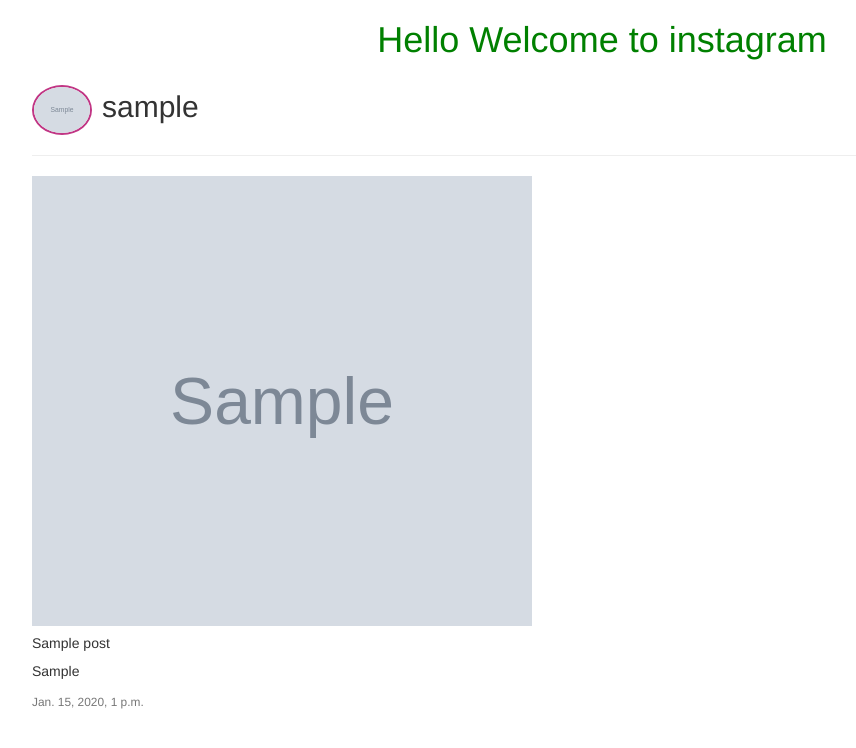
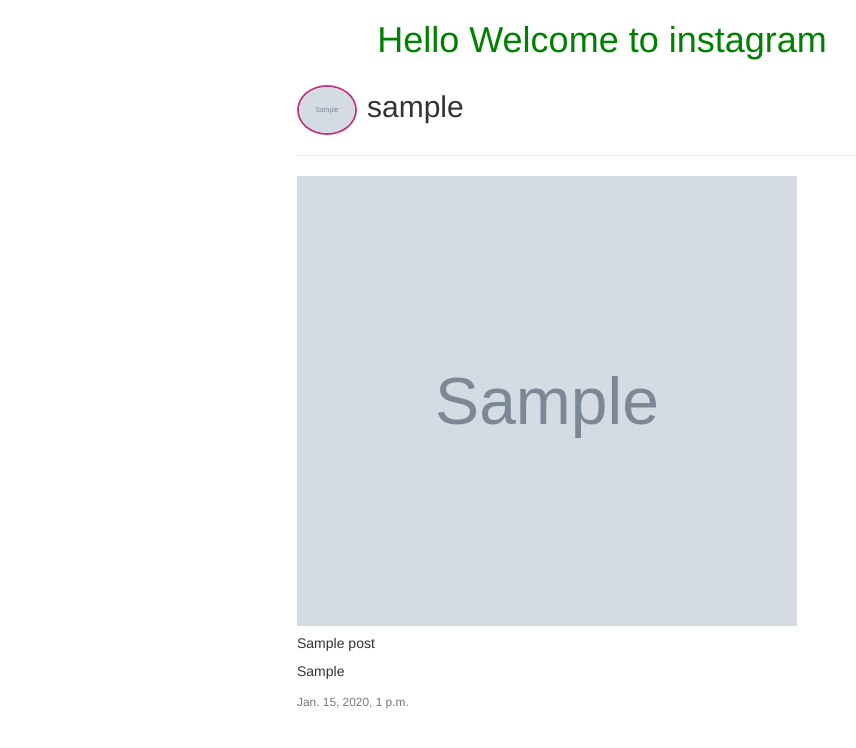
Before and after one commit to Tito-74/Instagram-App, a Django app: page / in a window 1280 px wide. Shown: the part 52-800 px from the top of the page, without its empty margins (38-894 px from the left). Run offline with Django 3.2, Linux system fonts and the light colour scheme; tables that the repository leaves empty hold one stand-in row (values such as "Sample post"); grey boxes marked "Sample" are stand-in pictures; some libraries are stand-ins or nearby versions.

Commit message:
styling container

```diff
--- a/static/css/style.css
+++ b/static/css/style.css
@@ -5,6 +5,12 @@ h1
 *{
   margin: 0;
   box-sizing: border-box;
+}
+.container{
+    width: 50%;
+    min-width: 450px;
+    padding-top: 0;
+    margin: 0 auto;
 }
 
 /* Styling Home page */
```
